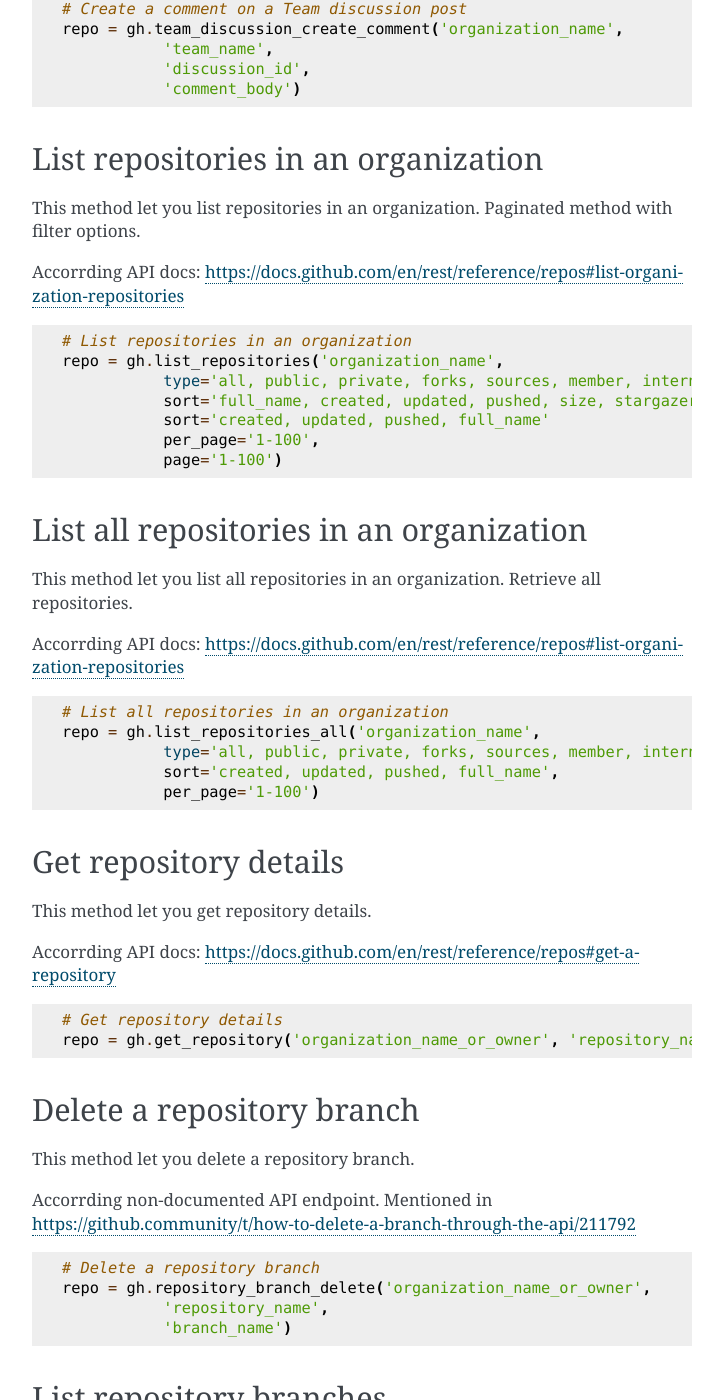
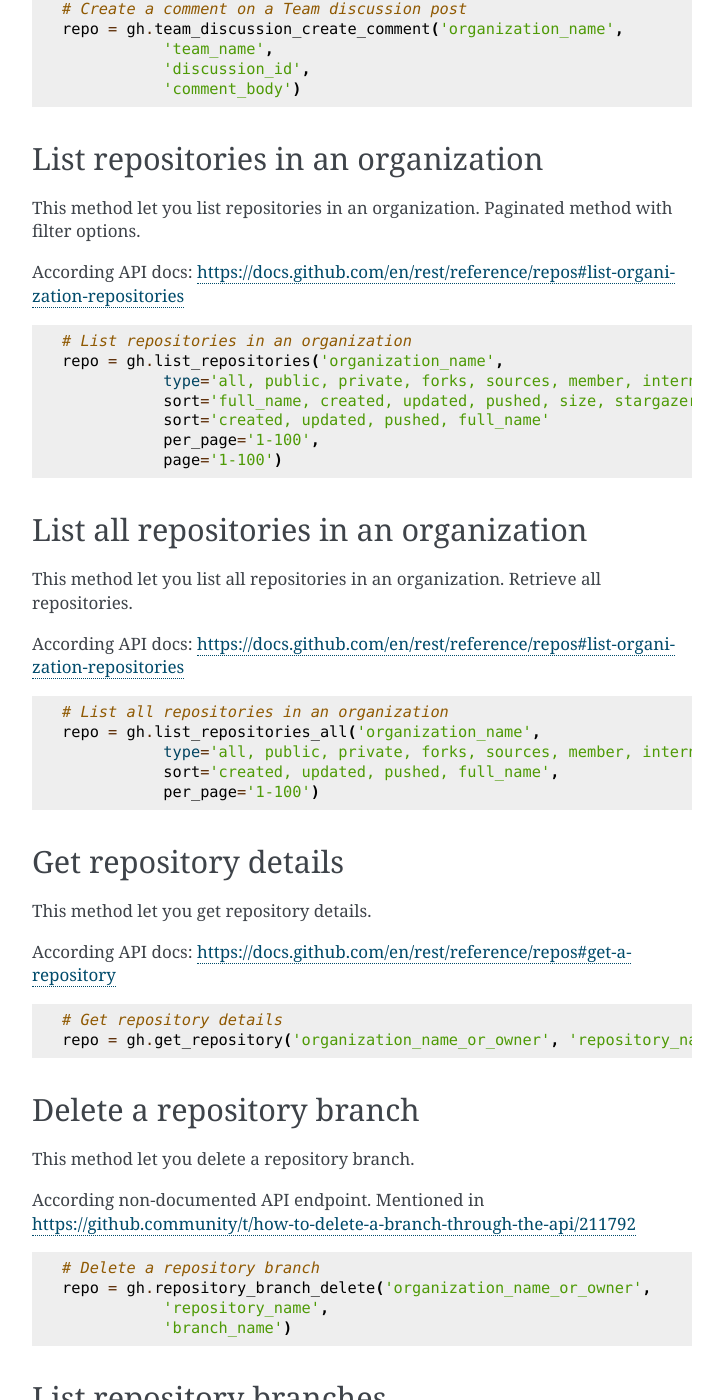
Before and after one commit to pablotoledo/GithubUtilsAPI, a Sphinx documentation site: the page built from docs/index.rst, in a window 1280 px wide and 1400 px high, scrolled down 3876 px. Shown: the whole window, without its empty margins (388-1111 px from the left). Built offline with Sphinx 7.4.7, drawn with Linux system fonts in a browser that asks for light colours; pages that are not in the unit, such as notebooks, are missing from menus; some of the changed text lies outside the part shown.

Commit message:
fixing doc

```diff
--- a/docs/index.rst
+++ b/docs/index.rst
@@ -37,7 +37,7 @@ Get organization members
 ------------------------
 This method let you list GH users in an organization
 
-Accorrding API docs: https://docs.github.com/en/rest/orgs/members#list-organization-members
+According API docs: https://docs.github.com/en/rest/orgs/members#list-organization-members
 
 .. code-block:: python
 
@@ -48,7 +48,7 @@ Create a repository
 -------------------
 This method let you create a repository in an organization
 
-Accorrding API docs: https://docs.github.com/en/rest/reference/repos#create-an-organization-repository
+According API docs: https://docs.github.com/en/rest/reference/repos#create-an-organization-repository
 
 .. code-block:: python
 
@@ -61,7 +61,7 @@ Grant Team access to a repository
 ---------------------------------
 This method let you grant a team access to a repository
 
-Accorrding API docs: https://docs.github.com/en/rest/reference/teams#add-or-update-team-repository-permissions
+According API docs: https://docs.github.com/en/rest/reference/teams#add-or-update-team-repository-permissions
 
 .. code-block:: python
 
@@ -76,7 +76,7 @@ Grant user into the organization
 --------------------------------
 This method let you grant a user into the specified organization
 
-Accorrding API docs: https://docs.github.com/en/rest/orgs/members
+According API docs: https://docs.github.com/en/rest/orgs/members
 
 .. code-block:: python
 
@@ -88,7 +88,7 @@ Create a team
 -------------
 This method let you create a team into the specified organization
 
-Accorrding API docs: https://docs.github.com/en/rest/reference/teams#create-a-team
+According API docs: https://docs.github.com/en/rest/reference/teams#create-a-team
 
 .. code-block:: python
 
@@ -101,7 +101,7 @@ Remove a user from a team
 -------------------------
 This method let you remove a user from a GitHub organization team
 
-Accorrding API docs: https://docs.github.com/en/rest/reference/teams#remove-team-membership-for-a-user
+According API docs: https://docs.github.com/en/rest/reference/teams#remove-team-membership-for-a-user
 
 .. code-block:: python
 
@@ -114,7 +114,7 @@ List team users
 ---------------
 This method let you list users in a GitHub organization team
 
-Accorrding API docs: https://docs.github.com/en/rest/reference/teams#list-team-members
+According API docs: https://docs.github.com/en/rest/reference/teams#list-team-members
 
 .. code-block:: python
 
@@ -126,7 +126,7 @@ Create a discussion post on a team's page
 -----------------------------------------
 This method let you create a discussion post on a team's page
 
-Accorrding API docs: https://docs.github.com/en/rest/reference/teams#create-a-discussion
+According API docs: https://docs.github.com/en/rest/reference/teams#create-a-discussion
 
 .. code-block:: python
 
@@ -140,7 +140,7 @@ Get a discussion post on a team's page
 --------------------------------------
 This method let you get a discussion post on a team's page or create a new one if it does not exist
 
-Accorrding API docs: https://docs.github.com/en/rest/teams/discussions#create-a-discussion
+According API docs: https://docs.github.com/en/rest/teams/discussions#create-a-discussion
 
 .. code-block:: python
 
@@ -155,7 +155,7 @@ List all discussions on a team's page
 -------------------------------------
 This method let you list all discussions on a team's page.
 
-Accorrding API docs: https://docs.github.com/en/rest/teams/discussions#list-discussions
+According API docs: https://docs.github.com/en/rest/teams/discussions#list-discussions
 
 .. code-block:: python
 
@@ -166,7 +166,7 @@ Create a comment on a Team discussion post
 ------------------------------------------
 This method let you create a comment on a Team discussion post.
 
-Accorrding API docs: https://docs.github.com/en/rest/teams/discussion-comments#create-a-discussion-comment
+According API docs: https://docs.github.com/en/rest/teams/discussion-comments#create-a-discussion-comment
 
 .. code-block:: python
 
@@ -180,7 +180,7 @@ List repositories in an organization
 ------------------------------------
 This method let you list repositories in an organization. Paginated method with filter options.
 
-Accorrding API docs: https://docs.github.com/en/rest/reference/repos#list-organization-repositories
+According API docs: https://docs.github.com/en/rest/reference/repos#list-organization-repositories
 
 .. code-block:: python
 
@@ -196,7 +196,7 @@ List all repositories in an organization
 ----------------------------------------
 This method let you list all repositories in an organization. Retrieve all repositories.
 
-Accorrding API docs: https://docs.github.com/en/rest/reference/repos#list-organization-repositories
+According API docs: https://docs.github.com/en/rest/reference/repos#list-organization-repositories
 
 .. code-block:: python
 
@@ -210,7 +210,7 @@ Get repository details
 ----------------------
 This method let you get repository details.
 
-Accorrding API docs: https://docs.github.com/en/rest/reference/repos#get-a-repository
+According API docs: https://docs.github.com/en/rest/reference/repos#get-a-repository
 
 .. code-block:: python
 
@@ -221,7 +221,7 @@ Delete a repository branch
 --------------------------
 This method let you delete a repository branch.
 
-Accorrding non-documented API endpoint. Mentioned in https://github.community/t/how-to-delete-a-branch-through-the-api/211792
+According non-documented API endpoint. Mentioned in https://github.community/t/how-to-delete-a-branch-through-the-api/211792
 
 .. code-block:: python
 
@@ -234,7 +234,7 @@ List repository branches
 ------------------------
 This method allows retrieve paginated list in a request object of branches in a repository
 
-Accorrding API docs: https://docs.github.com/en/rest/reference/repos#list-branches
+According API docs: https://docs.github.com/en/rest/reference/repos#list-branches
 
 .. code-block:: python
 
@@ -249,7 +249,7 @@ List all repository branches
 ----------------------------
 This method allows listing all branches in a repository, without paginate option using the method self.list_repository_branches.
 
-Accorrding API docs: https://docs.github.com/en/rest/reference/repos#list-branches
+According API docs: https://docs.github.com/en/rest/reference/repos#list-branches
 
 .. code-block:: python
 
@@ -260,7 +260,7 @@ Get repository branch details
 -----------------------------
 This method let you get repository branch details.
 
-Accorrding API docs: https://docs.github.com/en/rest/branches/branches?apiVersion=2022-11-28#get-a-branch
+According API docs: https://docs.github.com/en/rest/branches/branches?apiVersion=2022-11-28#get-a-branch
 
 .. code-block:: python
 
@@ -274,7 +274,7 @@ Get repository commit details
 -----------------------------
 This method let you get repository commit details.
 
-Accorrding API docs: https://docs.github.com/en/rest/reference/repos#get-a-commit
+According API docs: https://docs.github.com/en/rest/reference/repos#get-a-commit
 
 .. code-block:: python
 
@@ -288,7 +288,7 @@ Comment a pull request or issue
 -------------------------------
 This method let you comment a pull request or issue.
 
-Accorrding API docs: https://docs.github.com/en/rest/reference/issues#create-a-review-comment-for-a-pull-request
+According API docs: https://docs.github.com/en/rest/reference/issues#create-a-review-comment-for-a-pull-request
 
 .. code-block:: python
 
@@ -303,7 +303,7 @@ Get user details
 ----------------
 This method let you get user details.
 
-Accorrding API docs: https://docs.github.com/en/rest/reference/users#get-a-user
+According API docs: https://docs.github.com/en/rest/reference/users#get-a-user
 
 .. code-block:: python
 
@@ -314,7 +314,7 @@ Create a repository release
 ---------------------------
 This method let you create a repository release.
 
-Accorrding API docs: https://docs.github.com/en/rest/reference/repos#list-repository-teams
+According API docs: https://docs.github.com/en/rest/reference/repos#list-repository-teams
 
 .. code-block:: python
 
@@ -331,7 +331,7 @@ List repository teams
 ---------------------
 This method let you list repository teams. Paginated method.
 
-Accorrding API docs: https://docs.github.com/es/rest/repos/repos#list-repository-teams
+According API docs: https://docs.github.com/es/rest/repos/repos#list-repository-teams
 
 .. code-block:: python
 
@@ -346,7 +346,7 @@ List all repository teams
 -------------------------
 This method let you list all repository teams. Retrieve all repository teams.
 
-Accorrding API docs: https://docs.github.com/es/rest/repos/repos#list-repository-teams
+According API docs: https://docs.github.com/es/rest/repos/repos#list-repository-teams
 
 .. code-block:: python
 
@@ -359,7 +359,7 @@ List teams in an organization
 -----------------------------
 This method let you list teams in an organization. Paginated.
 
-Accorrding API docs: https://docs.github.com/es/rest/reference/teams#list-teams
+According API docs: https://docs.github.com/es/rest/reference/teams#list-teams
 
 .. code-block:: python
 
@@ -373,7 +373,7 @@ List all teams in an organization
 ---------------------------------
 This method let you list all teams in an organization. Retrieve all teams.
 
-Accorrding API docs: https://docs.github.com/es/rest/reference/teams#list-teams
+According API docs: https://docs.github.com/es/rest/reference/teams#list-teams
 
 .. code-block:: python
 
@@ -387,7 +387,7 @@ Get team by name
 ----------------
 This method let you get team by name.
 
-Accorrding API docs: https://docs.github.com/es/rest/reference/teams#get-a-team-by-name
+According API docs: https://docs.github.com/es/rest/reference/teams#get-a-team-by-name
 
 .. code-block:: python
 
@@ -400,7 +400,7 @@ List repository tags
 --------------------
 This method let you list repository tags. Paginated.
 
-Accorrding API docs: https://docs.github.com/es/rest/reference/repos#list-repository-tags
+According API docs: https://docs.github.com/es/rest/reference/repos#list-repository-tags
 
 .. code-block:: python
 
@@ -415,7 +415,7 @@ List all repository tags
 ------------------------
 This method let you list all repository tags. Retrieve all repository tags.
 
-Accorrding API docs: https://docs.github.com/es/rest/reference/repos#list-repository-tags
+According API docs: https://docs.github.com/es/rest/reference/repos#list-repository-tags
 
 .. code-block:: python
 
@@ -428,7 +428,7 @@ List repository pull requests
 -----------------------------
 This method let you list repository pull requests. Paginated.
 
-Accorrding API docs: https://docs.github.com/es/rest/reference/pulls#list-pull-requests
+According API docs: https://docs.github.com/es/rest/reference/pulls#list-pull-requests
 
 .. code-block:: python
 
@@ -445,7 +445,7 @@ List all repository pull requests
 ---------------------------------
 This method let you list all repository pull requests. Retrieve all repository pull requests.
 
-Accorrding API docs: https://docs.github.com/es/rest/reference/pulls#list-pull-requests
+According API docs: https://docs.github.com/es/rest/reference/pulls#list-pull-requests
 
 .. code-block:: python
 
@@ -461,7 +461,7 @@ List repository collaborators
 -----------------------------
 This method let you list repository collaborators. Paginated.
 
-Accorrding API docs: https://docs.github.com/es/rest/collaborators/collaborators#list-repository-collaborators
+According API docs: https://docs.github.com/es/rest/collaborators/collaborators#list-repository-collaborators
 
 .. code-block:: python
 
@@ -478,7 +478,7 @@ List all repository collaborators
 ---------------------------------
 This method let you list all repository collaborators. Retrieve all repository collaborators.
 
-Accorrding API docs: https://docs.github.com/es/rest/collaborators/collaborators#list-repository-collaborators
+According API docs: https://docs.github.com/es/rest/collaborators/collaborators#list-repository-collaborators
 
 .. code-block:: python
 
@@ -494,7 +494,7 @@ List commit statuses
 --------------------
 This method let you list commit statuses. Paginated.
 
-Accorrding API docs: https://docs.github.com/es/rest/commits/statuses?apiVersion=2022-11-28#list-commit-statuses-for-a-reference
+According API docs: https://docs.github.com/es/rest/commits/statuses?apiVersion=2022-11-28#list-commit-statuses-for-a-reference
 
 .. code-block:: python
 
@@ -510,7 +510,7 @@ List all commit statuses
 ------------------------
 This method let you list all commit statuses. Retrieve all commit statuses.
 
-Accorrding API docs: https://docs.github.com/es/rest/commits/statuses?apiVersion=2022-11-28#list-commit-statuses-for-a-reference
+According API docs: https://docs.github.com/es/rest/commits/statuses?apiVersion=2022-11-28#list-commit-statuses-for-a-reference
 
 .. code-block:: python
 
@@ -525,7 +525,7 @@ List reviews for a pull request
 -------------------------------
 This method let you list reviews for a pull request. Paginated.
 
-Accorrding API docs: https://docs.github.com/en/rest/pulls/reviews?apiVersion=2022-11-28#list-reviews-for-a-pull-request
+According API docs: https://docs.github.com/en/rest/pulls/reviews?apiVersion=2022-11-28#list-reviews-for-a-pull-request
 
 .. code-block:: python
 
@@ -541,7 +541,7 @@ List all reviews for a pull request
 -----------------------------------
 This method let you list all reviews for a pull request. Retrieve all reviews for a pull request.
 
-Accorrding API docs: https://docs.github.com/en/rest/pulls/reviews?apiVersion=2022-11-28#list-reviews-for-a-pull-request
+According API docs: https://docs.github.com/en/rest/pulls/reviews?apiVersion=2022-11-28#list-reviews-for-a-pull-request
 
 .. code-block:: python
 
@@ -556,7 +556,7 @@ Delete repository branch protection rule
 ----------------------------------------
 This method let you delete repository branch protection rule. GraphQL Query.
 
-Accorrding GraphQL docs: https://docs.github.com/es/graphql/reference/mutations#deletebranchprotectionrule
+According GraphQL docs: https://docs.github.com/es/graphql/reference/mutations#deletebranchprotectionrule
 
 .. code-block:: python
 
@@ -570,7 +570,7 @@ List repository branch protection rules
 ---------------------------------------
 This method let you list repository branch protection rules. GraphQL Query.
 
-Accorrding GraphQL docs: https://docs.github.com/es/graphql/reference/objects#branchprotectionrule
+According GraphQL docs: https://docs.github.com/es/graphql/reference/objects#branchprotectionrule
 
 Inspired by this community discussion: https://github.com/orgs/community/discussions/24596
 
@@ -585,7 +585,7 @@ Create repository branch protection rule by template
 ----------------------------------------------------
 This method let you create repository branch protection rule by template. GraphQL Query.
 
-Accorrding GraphQL docs: https://docs.github.com/es/graphql/reference/mutations#createbranchprotectionrule
+According GraphQL docs: https://docs.github.com/es/graphql/reference/mutations#createbranchprotectionrule
 
 .. code-block:: python
 
@@ -600,7 +600,7 @@ Update required status checks context to branch repository
 ----------------------------------------------------------
 This method let you update required status checks context to branch repository. GraphQL Query.
 
-Accorrding GraphQL docs: https://docs.github.com/es/graphql/reference/mutations
+According GraphQL docs: https://docs.github.com/es/graphql/reference/mutations
 
 .. code-block:: python
 
@@ -613,7 +613,7 @@ Change branch regex pattern policy
 ----------------------------------
 This method let you change branch regex pattern policy. GraphQL Query.
 
-Accorrding GraphQL docs: https://docs.github.com/es/graphql/reference/mutations
+According GraphQL docs: https://docs.github.com/es/graphql/reference/mutations
 
 .. code-block:: python
 
```
